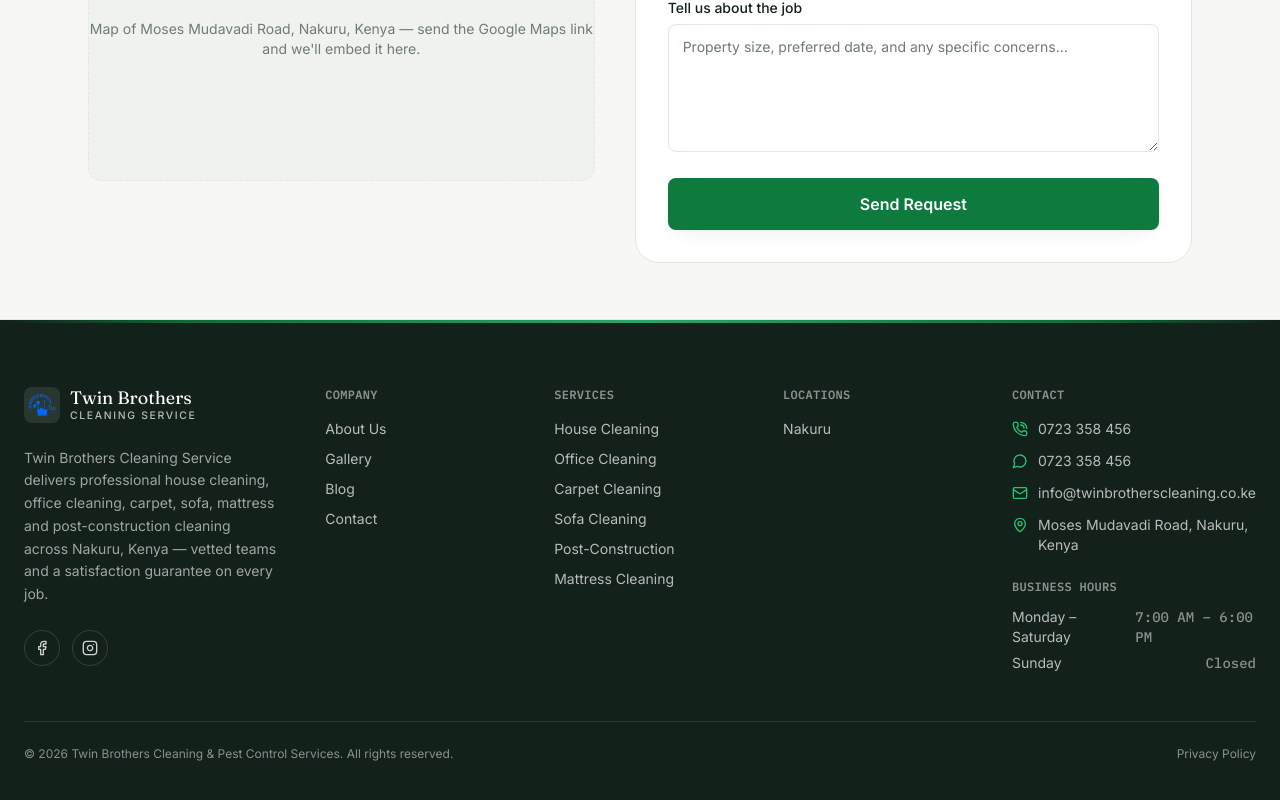
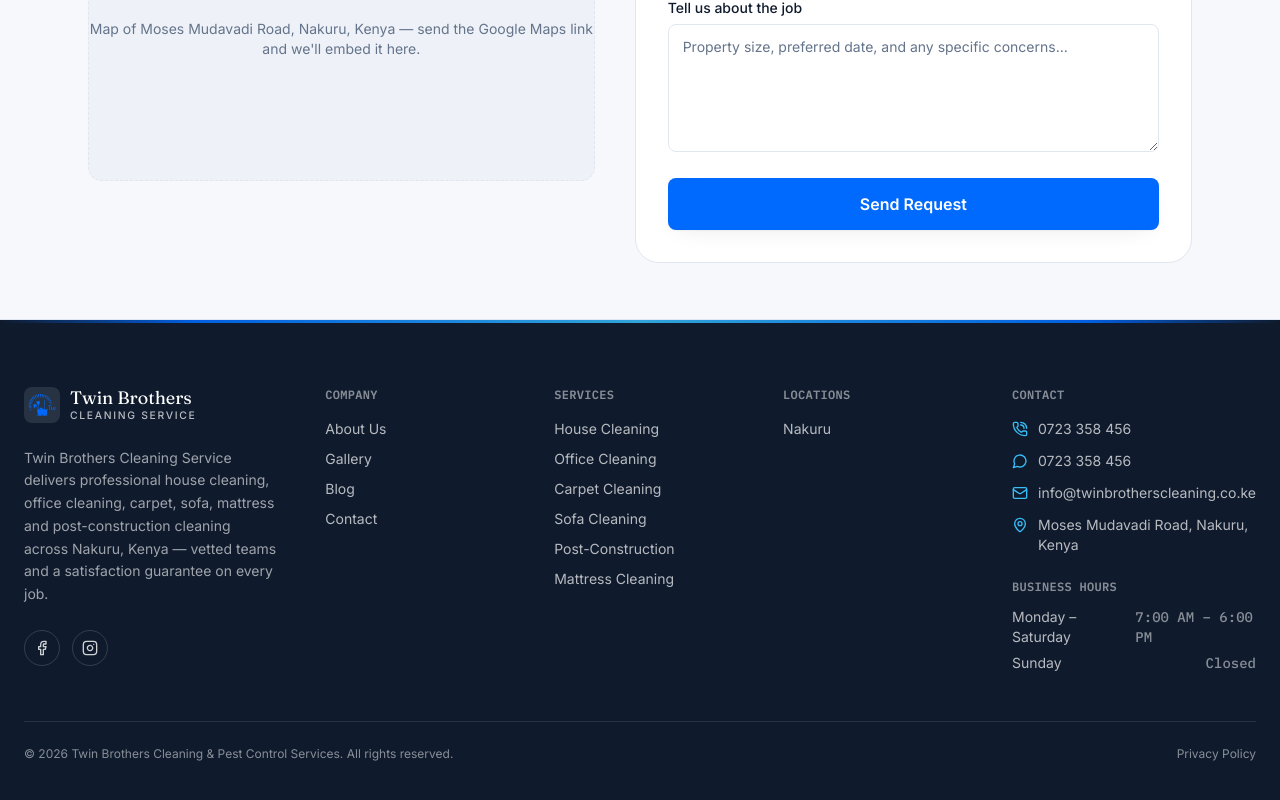
Before and after one commit to mellowmellow23/twin-brothers-cleaning, a Next.js app: page /contact in a window 1280 px wide. Shown: the part 766-1566 px from the top of the page. Built offline with nearby package versions, Linux system fonts and the light colour scheme.

Commit message:
Rebrand theme from green to blue (#006AFF, from logo)

```diff
--- a/app/globals.css
+++ b/app/globals.css
@@ -1,29 +1,30 @@
 @import "tailwindcss";
+
 
 /*
   Twin Brothers Cleaning Service — design tokens
   ------------------------------------------------
-  Brief-mandated: primary #0E7A3D, accent #2FBF71, neutral background.
+  Brand: primary #006AFF (from logo), with a lighter sky-blue accent.
   Everything else (ink, surfaces, type, motion) is derived to support those
   two colors without falling back to the generic cream/terracotta template.
 */
-@theme {
+:root {
   /* Color: brand */
-  --color-primary: #0e7a3d;
-  --color-primary-ink: #0a5c2d;
-  --color-primary-soft: #e3f3e9;
-  --color-accent: #2fbf71;
-  --color-accent-ink: #1f9c5a;
+  --color-primary: #006aff;
+  --color-primary-ink: #0050c7;
+  --color-primary-soft: #e6f0ff;
+  --color-accent: #38bdf8;
+  --color-accent-ink: #0ea5e9;
 
-  /* Color: neutrals (warm, faintly green-tinted — never pure gray/black) */
-  --color-ink: #12211a;
-  --color-body: #3e4b45;
-  --color-muted: #6e7c74;
-  --color-background: #f7f8f5;
+  /* Color: neutrals (cool, faintly blue-tinted — never pure gray/black) */
+  --color-ink: #0f1b2d;
+  --color-body: #33415c;
+  --color-muted: #64748b;
+  --color-background: #f6f8fb;
   --color-surface: #ffffff;
-  --color-surface-sunken: #f0f2ee;
-  --color-border: #e2e7e1;
-  --color-highlight: #eaf7ee;
+  --color-surface-sunken: #eef2f8;
+  --color-border: #e1e7ef;
+  --color-highlight: #eaf2ff;
 
   /* Semantic */
   --color-warning: #b45309;
--- a/app/manifest.ts
+++ b/app/manifest.ts
@@ -8,7 +8,7 @@ export default function manifest(): MetadataRoute.Manifest {
     description: siteConfig.description,
     start_url: "/",
     display: "standalone",
-    background_color: "#F7F8F5",
+    background_color: "#F6F8FB",
     theme_color: siteConfig.themeColor,
     icons: [
       { src: "/icon-192.png", sizes: "192x192", type: "image/png" },
--- a/lib/data/site.ts
+++ b/lib/data/site.ts
@@ -9,7 +9,7 @@ export const siteConfig = {
   url: "https://www.twinbrotherscleaning.co.ke",
   legalName: "Twin Brothers Cleaning & Pest Control Services",
   locale: "en-KE",
-  themeColor: "#0E7A3D",
+  themeColor: "#006AFF",
 } as const;
 
 export const contactChannels: ContactChannel[] = [
```
